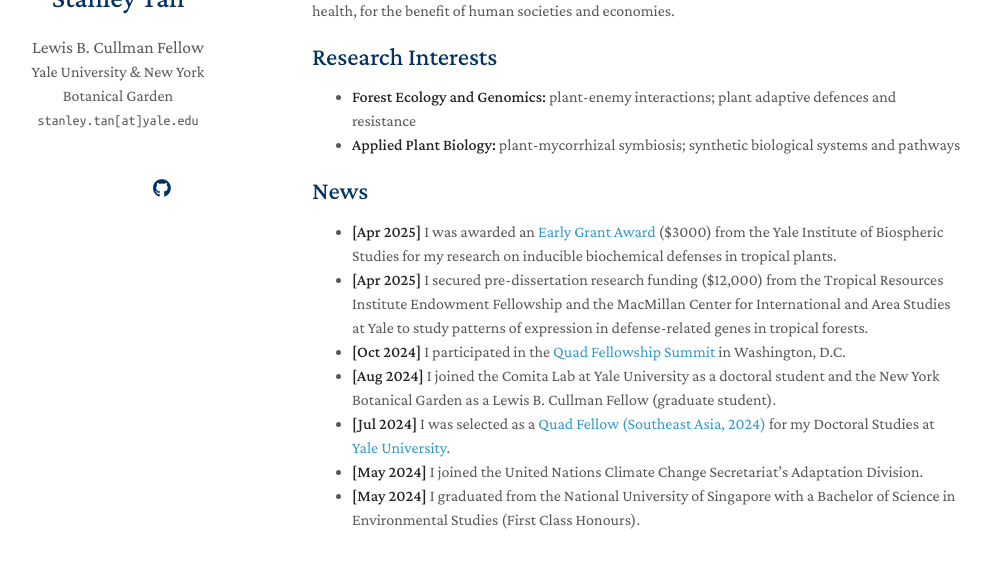
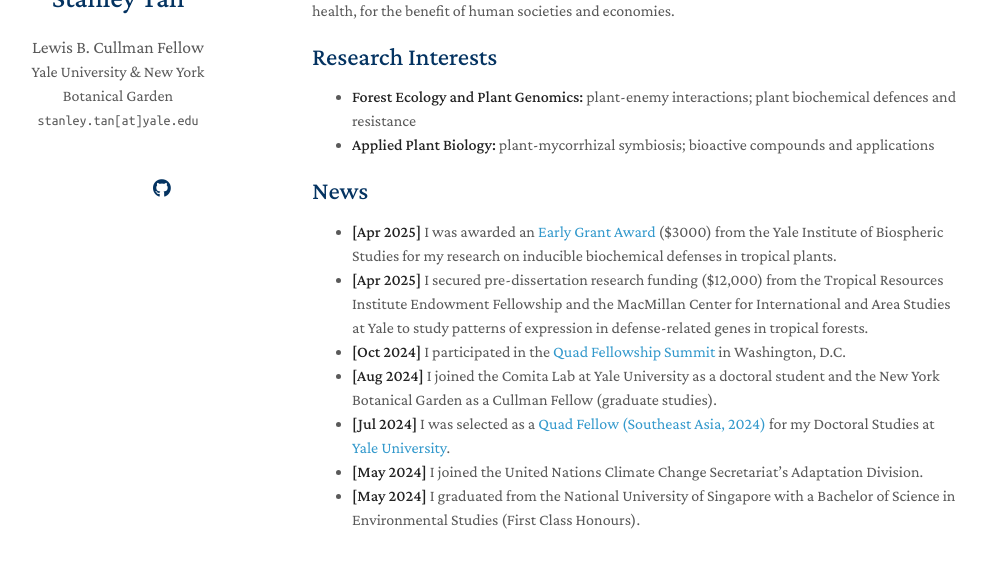
Before and after one commit to stanleytansx/stanleytansx.github.io, a Jekyll site: the page built from index.md, in a window 1280 px wide, cut to the strip 206-774 px from the top of the page. Shown: the whole strip, without its empty margins (158-1149 px from the left). Built offline with Jekyll 4.4.1, drawn with Linux system fonts in a browser that asks for light colours; nearby versions of some CDN libraries; a style sheet for code colours, icons or effects is not loaded; our own code applies the rules of GitHub Pages for plain Markdown files.

Commit message:
Update index.md

```diff
--- a/index.md
+++ b/index.md
@@ -9,15 +9,15 @@ Using field experiments and computational genomics, I study plant defenses again
 
 ## Research Interests
 
-- **Forest Ecology and Genomics:** plant-enemy interactions; plant adaptive defences and resistance
-- **Applied Plant Biology:** plant-mycorrhizal symbiosis; synthetic biological systems and pathways
+- **Forest Ecology and Plant Genomics:** plant-enemy interactions; plant biochemical defences and resistance
+- **Applied Plant Biology:** plant-mycorrhizal symbiosis; bioactive compounds and applications
 
 ## News
 
 - **[Apr 2025]** I was awarded an <a href="https://yibs.yale.edu/research/yibs-small-grant-program" target="_blank"> Early Grant Award</a> ($3000) from the Yale Institute of Biospheric Studies for my research on inducible biochemical defenses in tropical plants.
 - **[Apr 2025]** I secured pre-dissertation research funding ($12,000) from the Tropical Resources Institute Endowment Fellowship and the MacMillan Center for International and Area Studies at Yale to study patterns of expression in defense-related genes in tropical forests.
 - **[Oct 2024]** I participated in the <a href="https://www.state.gov/u-s-department-of-state-hosts-quad-fellows-in-washington-d-c/"> Quad Fellowship Summit </a> in Washington, D.C.
-- **[Aug 2024]** I joined the Comita Lab at Yale University as a doctoral student and the New York Botanical Garden as a Lewis B. Cullman Fellow (graduate student).
+- **[Aug 2024]** I joined the Comita Lab at Yale University as a doctoral student and the New York Botanical Garden as a Cullman Fellow (graduate studies).
 - **[Jul 2024]** I was selected as a <a href="https://www.quadfellowship.org/2024-quad-fellows" target="_blank"> Quad Fellow (Southeast Asia, 2024)</a> for my Doctoral Studies at <a href="https://news.yale.edu/2024/08/09/three-yale-students-named-2024-quad-fellows-stem-fields" target="_blank"> Yale University</a>.
 - **[May 2024]** I joined the United Nations Climate Change Secretariat's Adaptation Division.
 - **[May 2024]** I graduated from the National University of Singapore with a Bachelor of Science in Environmental Studies (First Class Honours).
```
